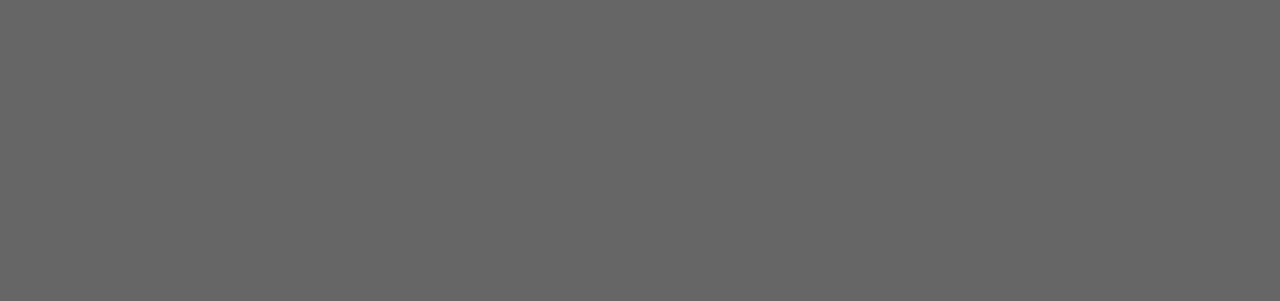
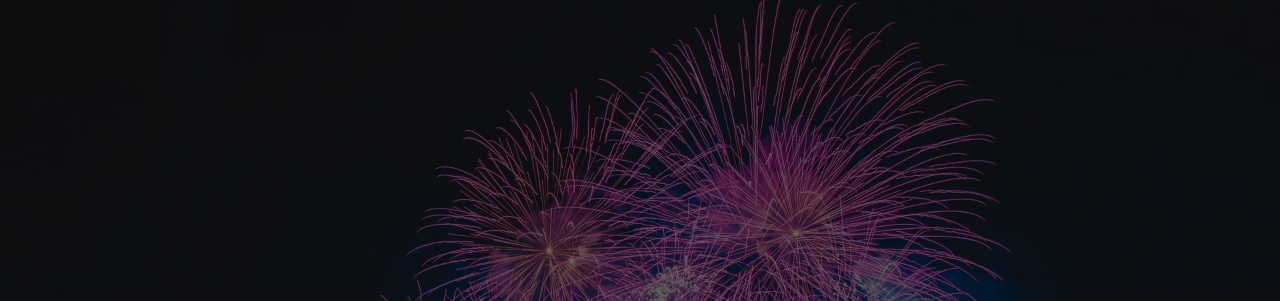
Before and after one commit to ThuanDecode/DEMNGAYTETVIET, a plain HTML site: page index.html in a window 1280 px wide. Shown: the top 301 px of the page. Drawn offline with Linux system fonts and the light colour scheme.

Commit message:
Update style.css

```diff
--- a/style.css
+++ b/style.css
@@ -10,7 +10,7 @@
 html,
 body {
   height: 100%;
-  background: url('./images/fireworks.jpg') no-repeat center center;
+  background: url('fireworks.jpg') no-repeat center center;
   background-size: cover;
 }
 
```
